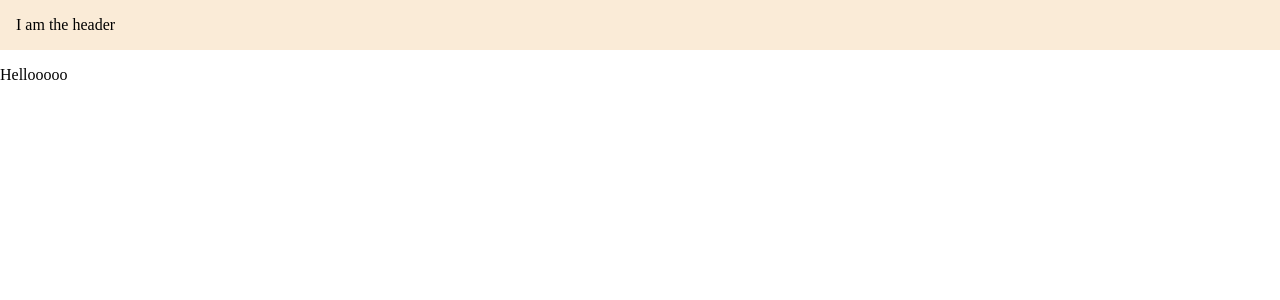
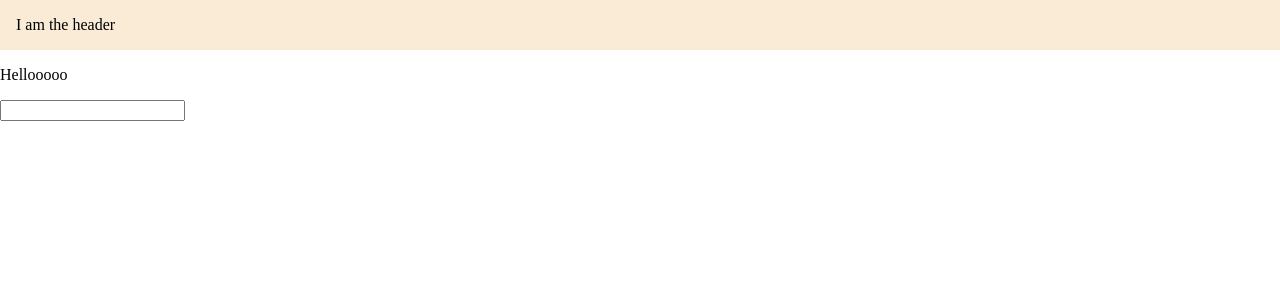
Before and after one commit to PaulineTurk/angular-crash-course, an Angular app in the folder angular-boot-camp/: page / in a window 1280 px wide. Shown: the top 300 px of the page. Built offline with nearby package versions, Linux system fonts and the light colour scheme.

Commit message:
feat: manage event handler - very simple case

```diff
--- a/angular-boot-camp/src/app/home/home.html
+++ b/angular-boot-camp/src/app/home/home.html
@@ -1 +1,2 @@
 <app-greeting [message]="homeMessage()"></app-greeting>
+<input type="text" (click)="clickHandler()" />
--- a/angular-boot-camp/src/app/home/home.ts
+++ b/angular-boot-camp/src/app/home/home.ts
@@ -10,4 +10,8 @@ import { Greeting } from '../components/greeting/greeting';
 })
 export class Home {
   homeMessage = signal("Hellooooo")
+
+  clickHandler() {
+    console.log("You have clicked on me!")
+  }
 }
```
